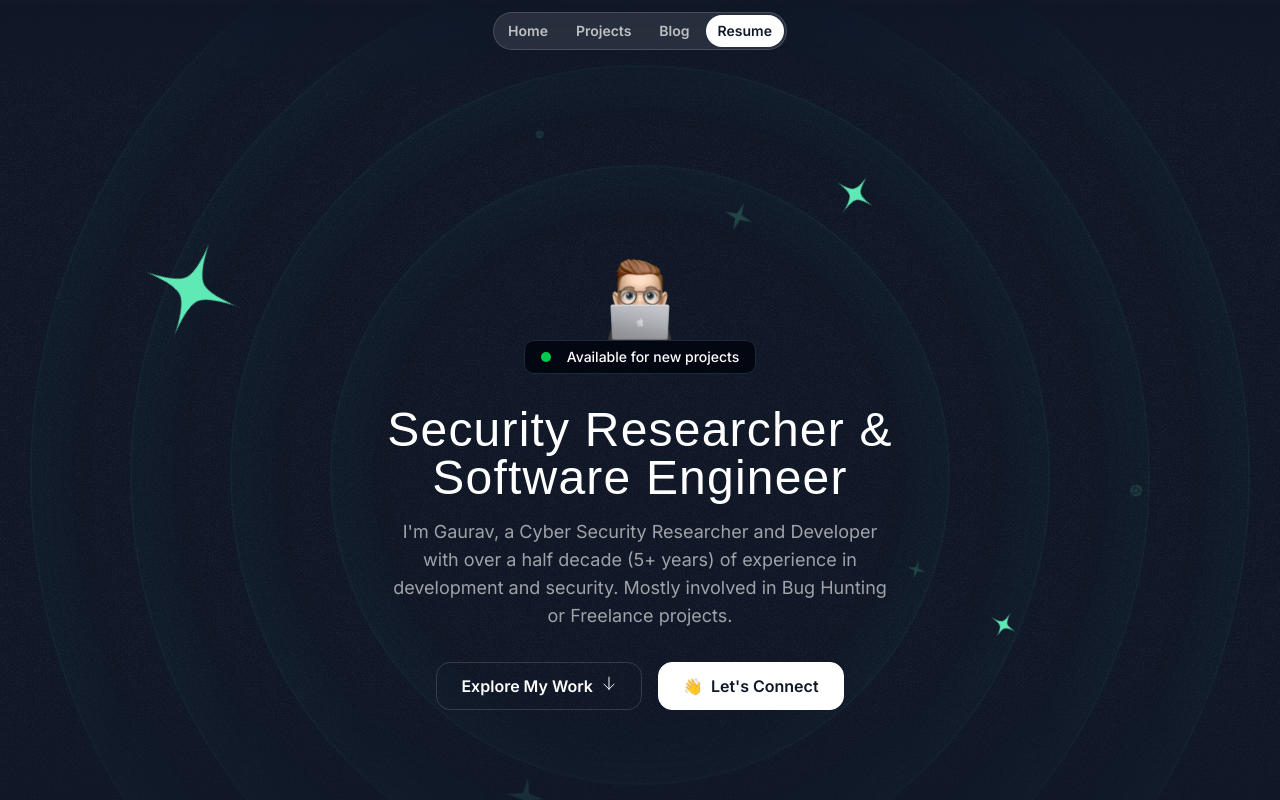
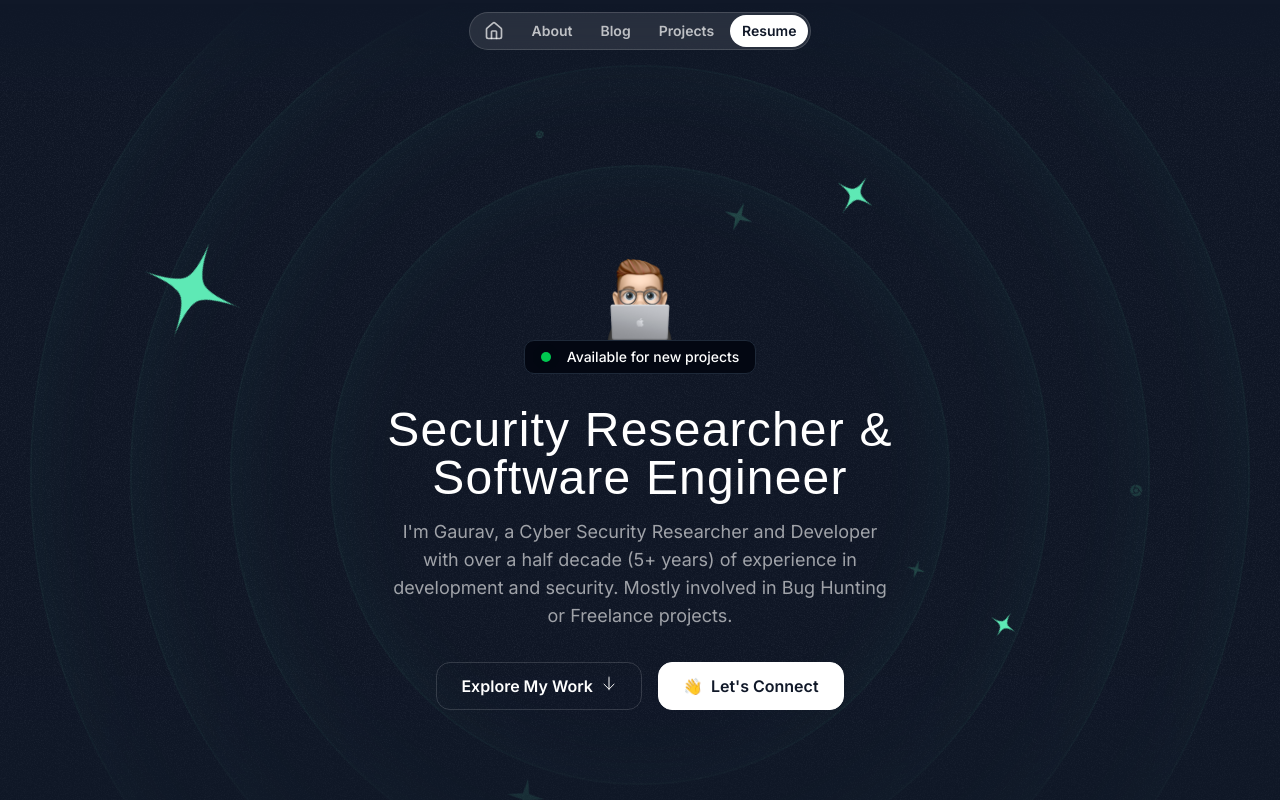
Before and after one commit to thehackersbrain/portfolio, a Next.js app: page / in a window 1280 px wide. Shown: the top 800 px of the page. Built offline with nearby package versions, Linux system fonts and the light colour scheme; a web font is replaced by a local one.

Commit message:
updated projects and added animations

```diff
--- a/src/sections/About.tsx
+++ b/src/sections/About.tsx
@@ -107,7 +107,7 @@ const AboutSection = () => {
   const constraintRef = useRef(null);
 
   return (
-    <div className="py-20 lg:py-28 px-3">
+    <div className="py-20 lg:py-28 px-3" id="about" aria-label="About Me">
       <div className="container mx-auto">
         <SectionHeader
           title="A Glimpse Into My World"
--- a/src/sections/Header.tsx
+++ b/src/sections/Header.tsx
@@ -1,29 +1,35 @@
+import Link from "next/link";
+import { House } from "lucide-react";
+
 const HeaderSection = () => {
   return (
     <div className="flex justify-center items-center fixed top-3 w-full z-10">
-      <nav className="flex gap-1 p-0.5 border border-white/15 rounded-full bg-white/10 backdrop-blur">
-        <a className="nav-item" href="#">
-          Home
-        </a>
-        <a className="nav-item" href="#">
-          Projects
-        </a>
-        <a
+      <nav className="flex md:gap-1 lg:gap-1 p-0.5 border border-white/15 rounded-full bg-white/10 backdrop-blur">
+        <Link className="nav-item" href="/">
+          <House className="size-5" />
+        </Link>
+        <Link className="nav-item" href="/#about">
+          About
+        </Link>
+        <Link
           className="nav-item"
           href="https://blog.thehackersbrain.xyz/"
           target="_blank"
           rel="noreferrer"
         >
           Blog
-        </a>
-        <a
+        </Link>
+        <Link className="nav-item" href="/#projects">
+          Projects
+        </Link>
+        <Link
           className="nav-item bg-white text-gray-900 hover:bg-white/70 hover:text-gray-900"
           href="https://raw.githubusercontent.com/thehackersbrain/resume/affbd4fec7ec673e986d7638918583b3525b4d43/resume.pdf"
           target="_blank"
           rel="noreferrer"
         >
           Resume
-        </a>
+        </Link>
       </nav>
     </div>
   );
```
